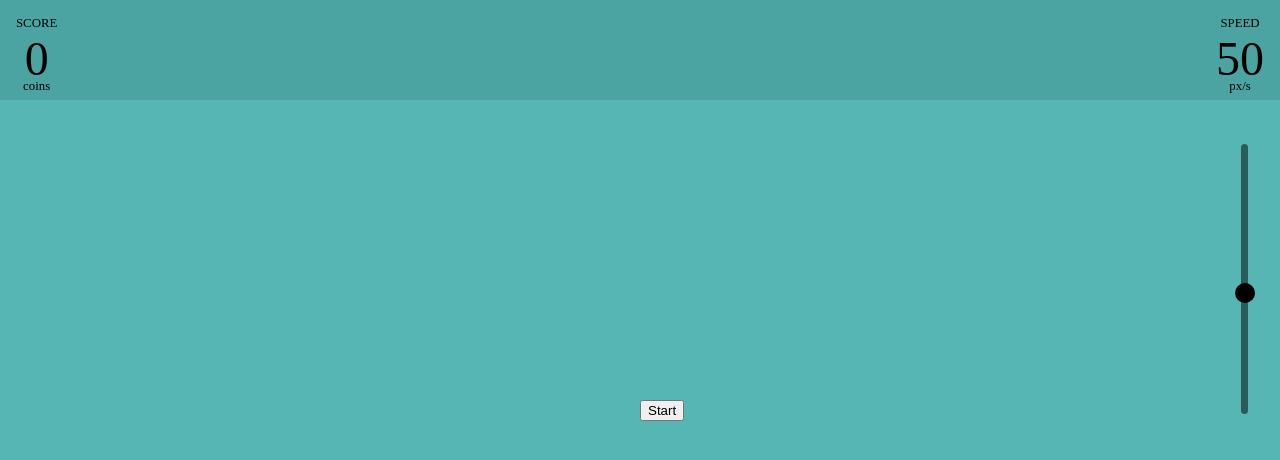
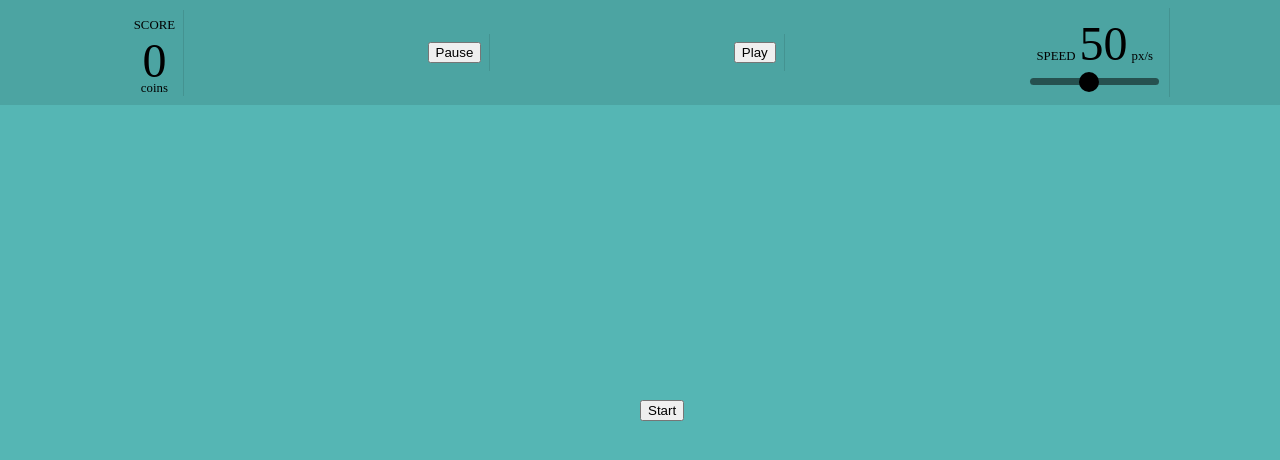
Before and after one commit to farshad9037/DotGame, a plain HTML site: page index.html in a window 1280 px wide. Drawn offline with Linux system fonts and the light colour scheme.

Commit message:
Slider on header

```diff
--- a/index.html
+++ b/index.html
@@ -9,30 +9,40 @@
 </head>
 
 <body>
-  <header>
-    <div class="banner">
-
-      <!-- Score -->
+  <header class="wrapper">
+    <!-- Score -->
+    <div class="child-wrapper">
       <div class="element">
         <div class="label">SCORE</div>
         <div id="score" class="number">0</div>
         <div class="label l-h-0">coins</div>
       </div>
+    </div>
 
-      <!-- Speed -->
+    <div class="child-wrapper">
       <div class="element">
-        <div class="label">SPEED</div>
-        <div id="speed" class="number">0</div>
-        <div class="label l-h-0">px/s</div>
+        <button type="button" id="controlBtn" class="control-btn" onclick="controlAnimation()">Pause</button>
+      </div>
+    </div>
+
+    <div class="child-wrapper">
+        <div class="element">
+          <button type="button" class="control-btn" onclick="controlAnimation()">Play</button>
+        </div>
       </div>
 
+    <!-- Speed -->
+    <div class="child-wrapper">
+      <div class="element">
+        <span class="label">SPEED</span>
+        <span id="speed" class="number">0</span>
+        <span class="label">px/s</span>
+        <div>
+          <input type="range" min="1" max="10" value="5" id="speedSlider" class="slider">
+        </div>
+      </div>
     </div>
   </header>
-  <div class="slider-container">
-    <!-- Slider -->
-      <input type="range" min="1" max="10" value="5" id="speedSlider" class="slider">
-    </div>
-  </div>
   <canvas id="canvas"></canvas>
 
   <button type="button" id="startBtn" class="start-btn" onclick="start()">Start</button>
--- a/index.js
+++ b/index.js
@@ -125,6 +125,11 @@ function start() {
     }
     setTimeout(pushDot, CONFIG.frequency);
   };
+  const onClick = () => {
+    game.mouseX = event.clientX;
+    game.mouseY = event.clientY;
+  };
+
   document.getElementById('startBtn').style.display = 'none';
   game.isPlaying = true;
   game.dots.push(new Dot())
@@ -133,10 +138,8 @@ function start() {
   // Push dot every second
   setTimeout(pushDot, CONFIG.frequency);
 
-  game.canvas.addEventListener('click', () => {
-    game.mouseX = event.clientX;
-    game.mouseY = event.clientY;
-  });
+  game.canvas.addEventListener('click', onClick);
+  game.canvas.addEventListener("touchstart", onClick);
 }
 
 function animate() {
--- a/style.css
+++ b/style.css
@@ -5,43 +5,30 @@ body {
   overflow: hidden;
 }
 
-header {
+.wrapper {
   background: rgba(0, 0, 0, 0.1);
-  height: 100px;
   position: absolute;
   width: 100%;
+  align-items: center;
+  display: flex;
+  flex-flow: row wrap;
+  justify-content: space-around;
+  padding: 0.5em;
+}
+
+.child-wrapper {
+  text-align: center;
+}
+
+.element {
+  padding: 0.5em;
+  border-right: 1px solid rgba(0, 0, 0, 0.1);
 }
 
 .start-btn {
   position: absolute;
   top: 50%;
   left: 50%;
-}
-
-.control-btn {
-  position: absolute;
-  top: 10px;
-  left: 0;
-}
-
-.banner {
-  align-items: center;
-  display: flex;
-  flex-flow: row wrap;
-  justify-content: space-between;
-}
-
-.element {
-  padding: 1em;
-  text-align: center;
-}
-
-.slider-container {
-  -webkit-transform: rotate(-90deg);
-  position: absolute;
-  right: -100px;
-  top: 270px;
-  transform: rotate(-90deg);
 }
 
 .slider {
@@ -54,7 +41,6 @@ header {
   /* opacity: 0.7; */
   -webkit-transition: .2s;
   transition: opacity .2s;
-  width: 270px;
 }
 
 .slider:hover {
```
